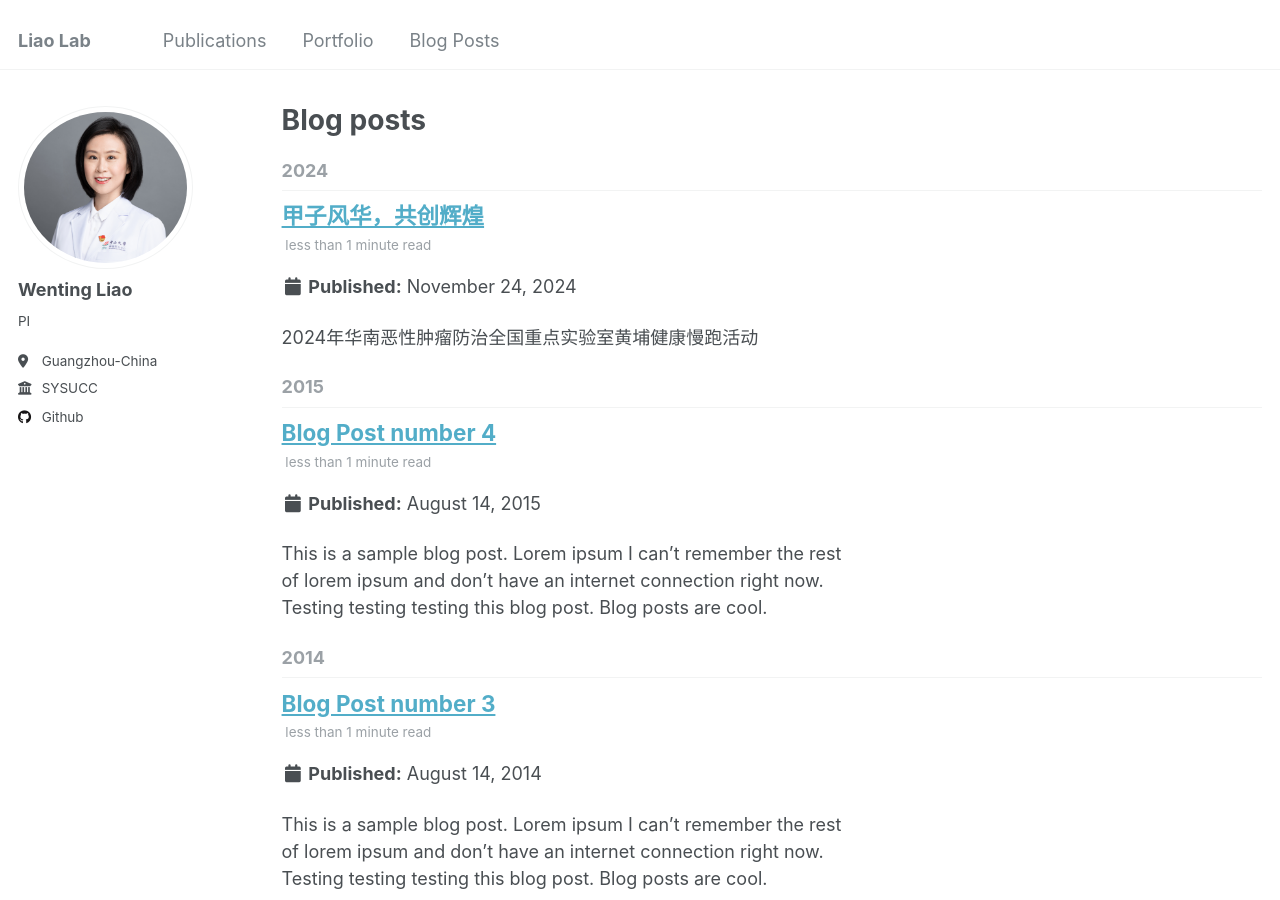
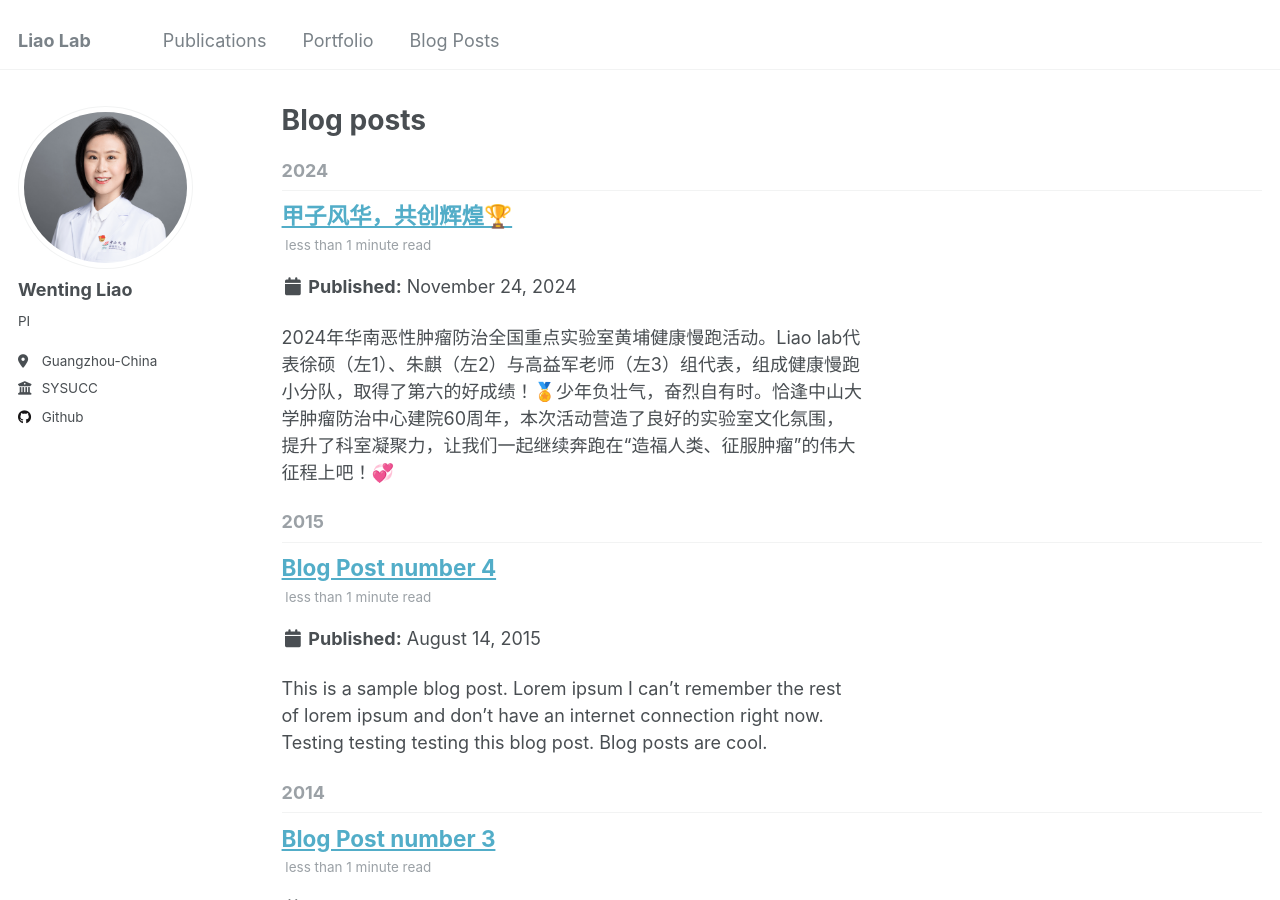
Before and after one commit to ImmunoTransLab/ImmunoTransLab, a Jekyll site: the page built from _pages/year-archive.html, in a window 1280 px wide and 900 px high. Built offline with Jekyll 4.4.1, drawn with Linux system fonts in a browser that asks for light colours.

Commit message:
Update 2199-01-01-future-post.md

```diff
--- a/_posts/2199-01-01-future-post.md
+++ b/_posts/2199-01-01-future-post.md
@@ -1,13 +1,12 @@
 ---
-title: '甲子风华，共创辉煌'
+title: '甲子风华，共创辉煌🏆'
 date: 2024-11-24
 permalink: /posts/2012/08/blog-post-4/
 tags:
-  - cool posts
-  - category1
-  - category2
+  - 知识之载
+  - 道德之寓
 ---
 
- 2024年华南恶性肿瘤防治全国重点实验室黄埔健康慢跑活动
+ 2024年华南恶性肿瘤防治全国重点实验室黄埔健康慢跑活动。Liao lab代表徐硕（左1）、朱麒（左2）与高益军老师（左3）组代表，组成健康慢跑小分队，取得了第六的好成绩！🏅少年负壮气，奋烈自有时。恰逢中山大学肿瘤防治中心建院60周年，本次活动营造了良好的实验室文化氛围，提升了科室凝聚力，让我们一起继续奔跑在“造福人类、征服肿瘤”的伟大征程上吧！💞
 
 ![](/images/posts/20241213221906.jpg)
```
